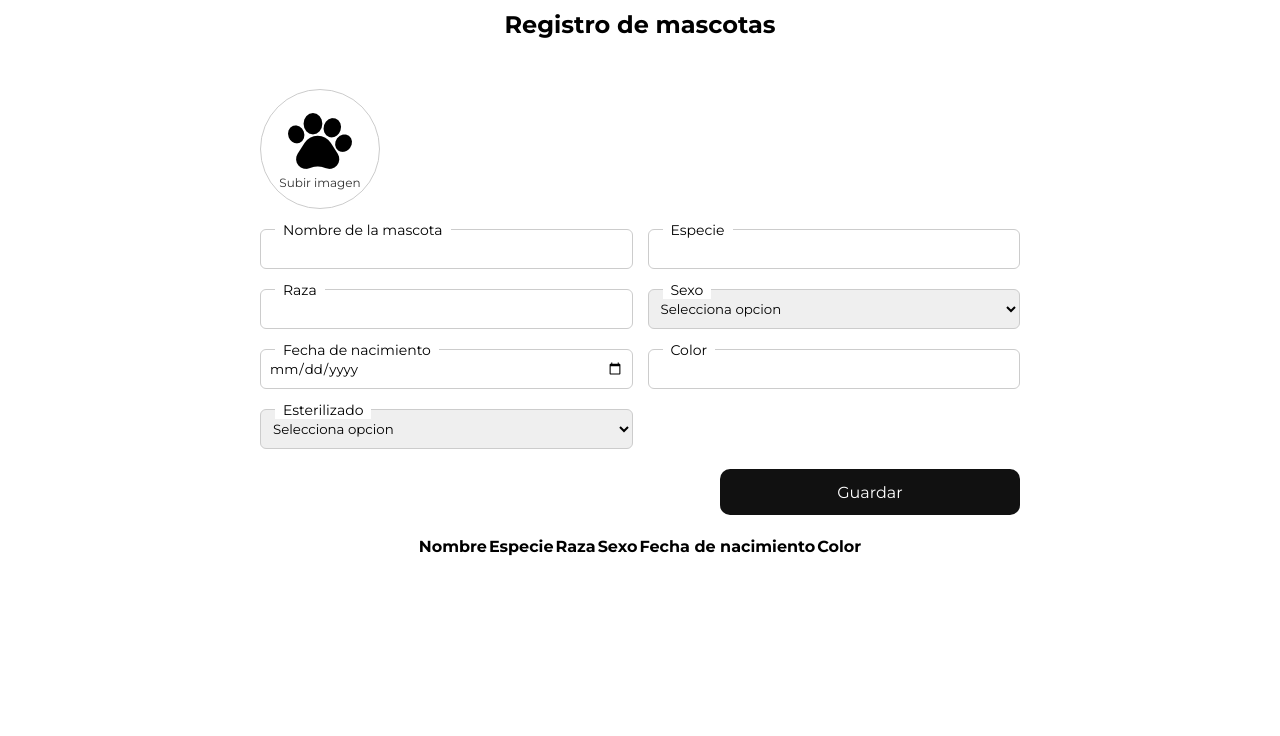
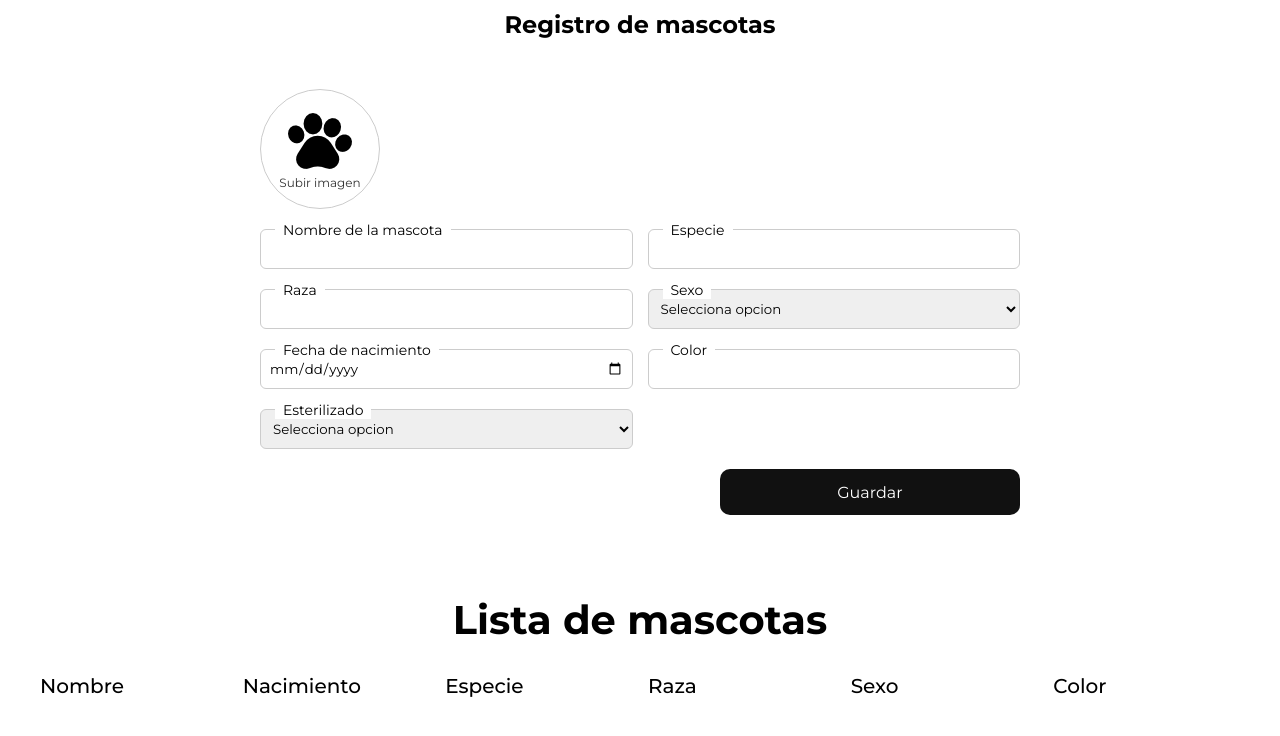
Before and after one commit to sallygongar/react-projects, a React (Vite) app in the folder control-mascotas/: page / in a window 1280 px wide. Shown: the top 736 px of the page. Built offline with nearby package versions, Linux system fonts and the light colour scheme.

Commit message:
Creación de table para mostrar información

```diff
--- a/control-mascotas/src/components/MascotaTable.tsx
+++ b/control-mascotas/src/components/MascotaTable.tsx
@@ -8,32 +8,31 @@ type Props = {
 const MascotaTable: React.FC<Props> = ({data}) => {
 
   return(
-    <table>
-      <thead>
-        <tr>
-          <th>Nombre</th>
-          <th>Especie</th>
-          <th>Raza</th>
-          <th>Sexo</th>
-          <th>Fecha de nacimiento</th>
-          <th>Color</th>
-        </tr>
-      </thead>
-      <tbody>
-       {
+    <div className="content_mascotas">
+      <h2>Lista de mascotas</h2>
+      <div className="table_mascotas">
+        <div className="row_mascota_header">
+          <span>Nombre</span>
+          <span>Nacimiento</span>
+          <span>Especie</span>
+          <span>Raza</span>
+          <span>Sexo</span>
+          <span>Color</span>
+        </div>
+        {
           data.map((mascota, key) =>(
-            <tr key={key}>
-              <td>{mascota.mascota}</td>
-              <td>{mascota.especie}</td>
-              <td>{mascota.raza}</td>
-              <td>{mascota.sexo}</td>
-              <td>{mascota.fechaNacimiento}</td>
-              <td>{mascota.color}</td>
-            </tr>
+            <div key={key} className="row_mascota">
+              <span>{mascota.mascota}</span>
+              <span>{mascota.fechaNacimiento}</span>
+              <span>{mascota.especie}</span>
+              <span>{mascota.raza}</span>
+              <span>{mascota.sexo}</span>
+              <span>{mascota.color}</span>
+            </div>
           ))
         }
-      </tbody>
-    </table>
+      </div>
+    </div>
   )
 }
 
--- a/control-mascotas/src/components/RegistroMascotas.tsx
+++ b/control-mascotas/src/components/RegistroMascotas.tsx
@@ -24,6 +24,7 @@ const RegistroMascotas = () => {
 
   const handleImagenChange = (e: ChangeEvent<HTMLInputElement>) => {
     const file = e.target.files?.[0];
+    //console.log("Imagen:", file)
     if (file) {
       const url = URL.createObjectURL(file);
       setAvatar(url);
@@ -33,8 +34,6 @@ const RegistroMascotas = () => {
   const handleInputChange = (e: ChangeEvent<HTMLInputElement | HTMLSelectElement>) => {
     const name = e.target.name;
     const value = e.target.value;
-    //console.log("Name:", name)
-    //console.log("Value:", value)
     setMascota({...mascota, [name]: value});
   }
 
--- a/control-mascotas/src/index.scss
+++ b/control-mascotas/src/index.scss
@@ -9,3 +9,4 @@
 
 @use './scss/registro/registro';
 @use './scss/registro/spinner';
+@use './scss/registro/table';
--- /dev/null
+++ b/control-mascotas/src/scss/registro/_table.scss
@@ -0,0 +1,58 @@
+.content_mascotas{
+  width: 100%;
+  padding: 20px;
+  margin: 30px 0;
+  @media (max-width: 768px) {
+    margin: 15px 0;
+    padding: 10px;
+  }
+  h2{
+    font-family: var(--font-monserrat);
+    font-size: 40px;
+    text-align: center;
+    @media (max-width: 768px) {
+      font-size: 25px;
+    }
+  }
+  .table_mascotas{
+    display: flex;
+    flex-direction: column;
+    gap: 20px;
+    padding: 20px;
+    @media (max-width: 768px) {
+      width: 338px;
+      overflow-x: auto;
+      padding: 10px;
+      gap: 10px;
+    }
+    .row_mascota_header{
+      display: flex;
+      gap: 16px;
+      span{
+        font-size: 20px;
+        font-weight: 500;
+        flex: 1;
+        white-space: nowrap;
+        font-family: var(--font-monserrat);
+        @media (max-width: 768px) {
+          font-size: 16px;
+        }
+      }
+    }
+    .row_mascota{
+      display: flex;
+      gap: 16px;
+      border-bottom: 1px solid #ccc;
+      span{
+        font-family: var(--font-monserrat);
+        font-size: 16px;
+        flex: 1;
+        padding: 5px;
+        white-space: nowrap;
+        @media (max-width: 768px) {
+          font-size: 14px;
+        }
+      }
+    }
+  }
+}
```
